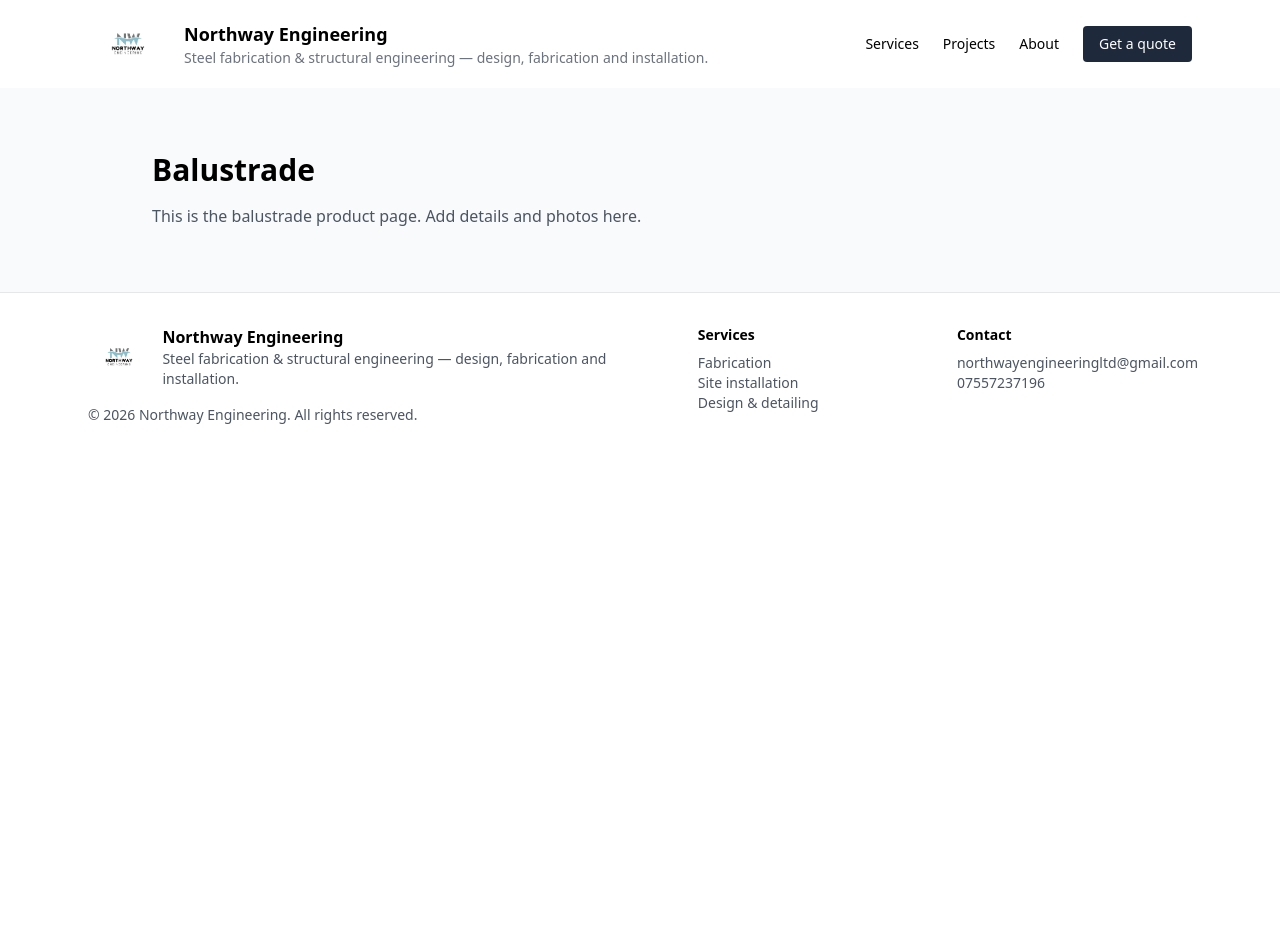
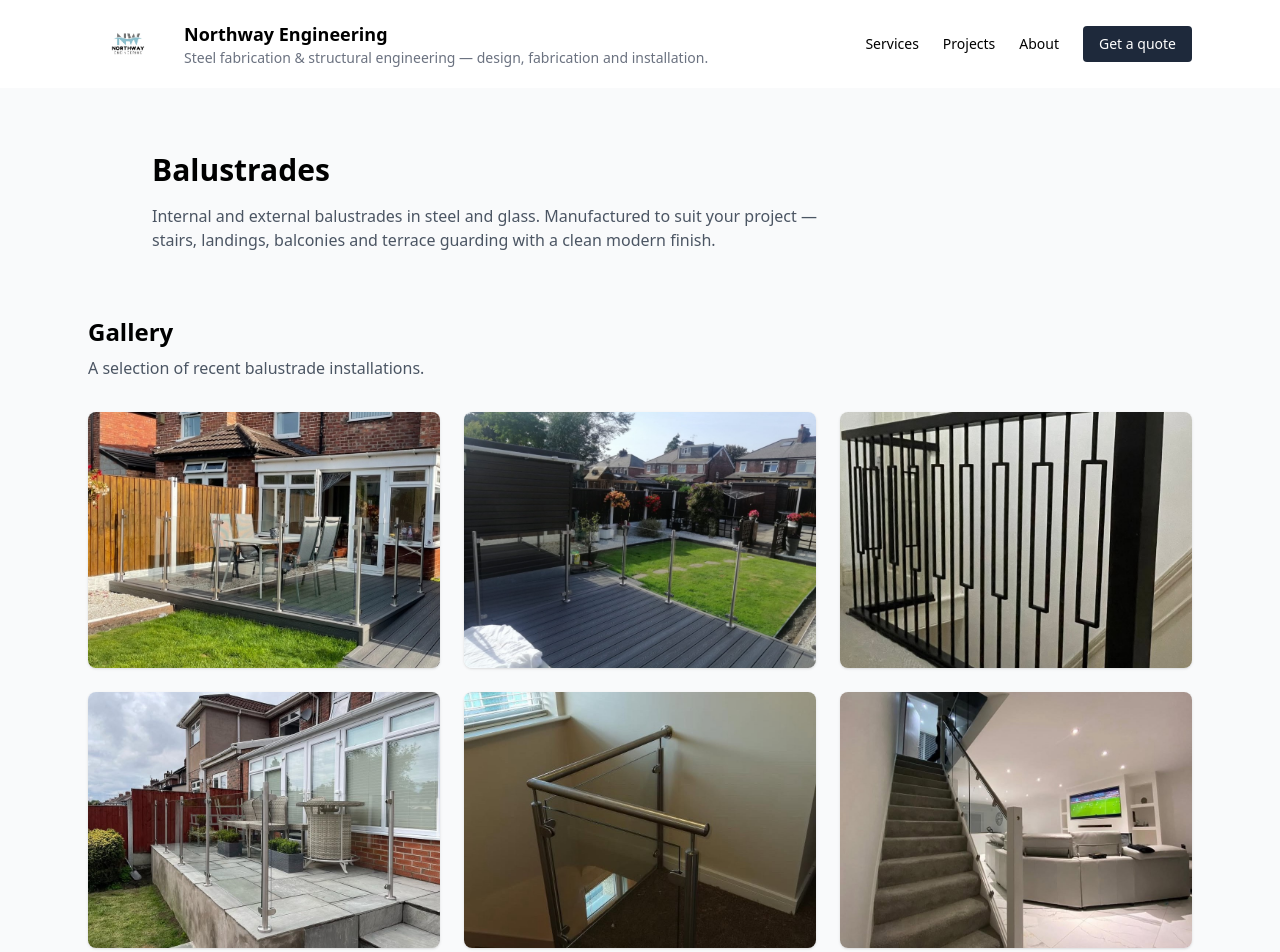
Before and after one commit to giuseppe101-arch/northway-engineering-site2, a Next.js app: page /products/balustrade in a window 1280 px wide. Shown: the top 952 px of the page. Before the commit the page ends 800 px from the top, so only its background shows below. Built offline with nearby package versions, Linux system fonts and the light colour scheme.

Commit message:
Update balustrade.jsx

```diff
--- a/pages/products/balustrade.jsx
+++ b/pages/products/balustrade.jsx
@@ -1,4 +1,5 @@
 import Head from 'next/head'
+import Image from 'next/image'
 import Header from '../../components/Header'
 import Footer from '../../components/Footer'
 
@@ -6,21 +7,58 @@ export default function BalustradePage() {
   return (
     <>
       <Head>
-        <title>Balustrade — Northway Engineering</title>
+        <title>Balustrades — Northway Engineering</title>
         <meta
           name="description"
-          content="Steel and glass balustrades for stairs, landings and balconies."
+          content="Internal and external balustrades in steel and glass — stairs, landings, balconies and terrace guarding."
         />
       </Head>
 
       <Header />
 
       <main className="bg-gray-50">
+        {/* INTRO */}
         <section className="max-w-5xl mx-auto px-6 py-16">
-          <h1 className="text-3xl font-bold">Balustrade</h1>
+          <h1 className="text-3xl font-bold">Balustrades</h1>
           <p className="mt-4 text-gray-600 max-w-2xl">
-            This is the balustrade product page. Add details and photos here.
+            Internal and external balustrades in steel and glass. Manufactured to suit your
+            project — stairs, landings, balconies and terrace guarding with a clean modern finish.
           </p>
+        </section>
+
+        {/* GALLERY */}
+        <section className="max-w-6xl mx-auto px-6 pb-20">
+          <h2 className="text-2xl font-bold mb-2">Gallery</h2>
+          <p className="text-gray-600 mb-8">
+            A selection of recent balustrade installations.
+          </p>
+
+          <div className="grid grid-cols-1 sm:grid-cols-2 lg:grid-cols-3 gap-6">
+            {[
+              'bal1.jpg',
+              'bal2.jpg',
+              'bal3.jpg',
+              'bal4.jpg',
+              'bal5.jpg',
+              'bal6.jpg',
+              'bal7.jpg',
+              'bal8.jpg',
+              'bal9.jpg',
+              'bal10.jpg',
+            ].map((img, index) => (
+              <div
+                key={index}
+                className="relative w-full h-64 rounded-lg overflow-hidden shadow bg-white"
+              >
+                <Image
+                  src={`/images/${img}`}
+                  alt="Steel and glass balustrade installation by Northway Engineering"
+                  fill
+                  className="object-cover"
+                />
+              </div>
+            ))}
+          </div>
         </section>
       </main>
 
```
